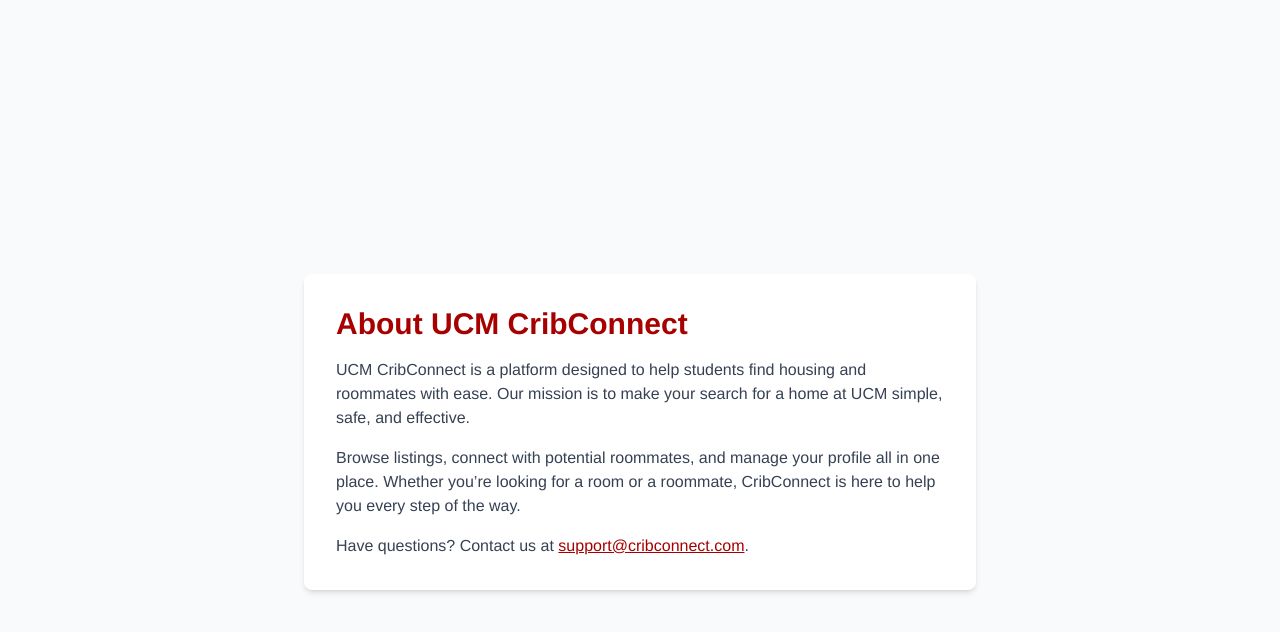
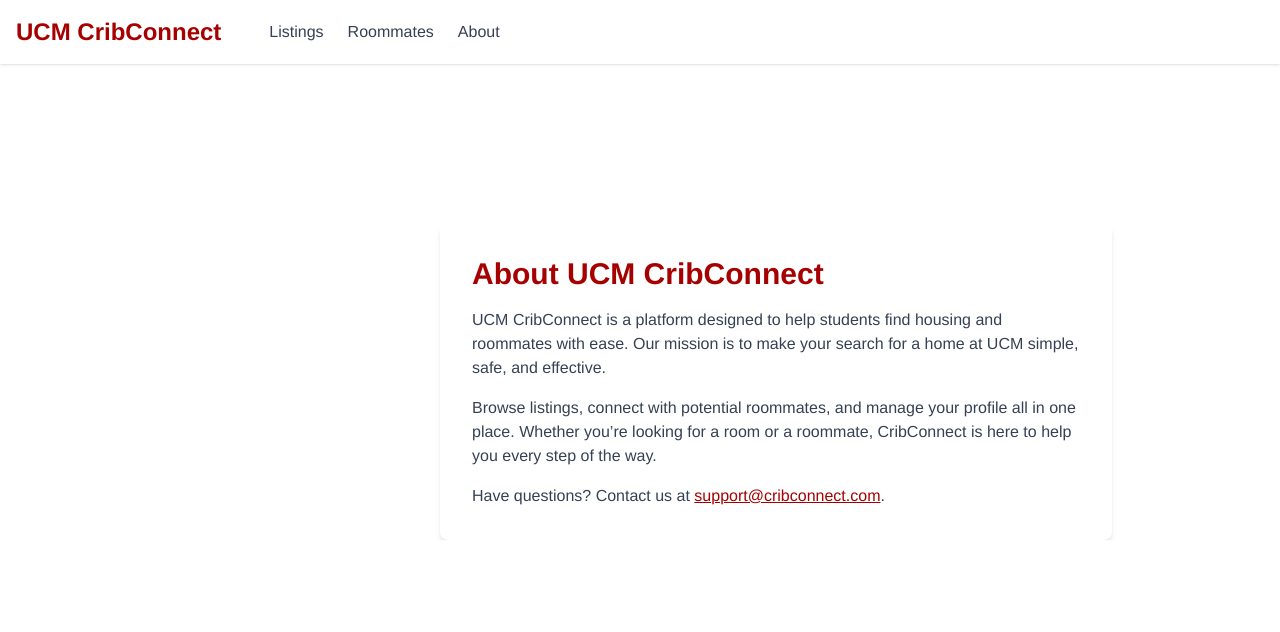
Before and after one commit to SaitejaThadisetty/cribconnect, a Next.js app: page /about in a window 1280 px wide. Shown: the top 632 px of the page. Built offline with nearby package versions, Linux system fonts and the light colour scheme.

Commit message:
about-page

```diff
--- a/src/app/about/page.tsx
+++ b/src/app/about/page.tsx
@@ -1,7 +1,28 @@
+import Link from "next/link";
+import { Button } from "@/components/ui/button";
+
 export default function AboutPage() {
   return (
-    <div className="flex flex-col items-center justify-center min-h-screen bg-gray-50">
-      <div className="max-w-2xl p-8 bg-white rounded-lg shadow-md mt-16">
+    <div>
+      <header className="bg-white shadow-sm sticky top-0 z-10">
+        <nav className="container mx-auto px-4 py-4 flex justify-between items-center">
+          <div className="flex items-center space-x-8">
+            <Link href="/" passHref>
+              <Button variant="ghost" className="p-0 h-auto hover:bg-transparent cursor-pointer">
+                <h1 className="text-2xl font-bold text-[#A60000] font-montserrat">
+                  UCM CribConnect
+                </h1>
+              </Button>
+            </Link>
+            <div className="hidden md:flex items-center space-x-6 ml-4">
+              <Link href="/listings" className="text-base font-medium text-gray-700 hover:text-[#A60000]">Listings</Link>
+              <Link href="/roommates" className="text-base font-medium text-gray-700 hover:text-[#A60000]">Roommates</Link>
+              <Link href="/about" className="text-base font-medium text-gray-700 hover:text-[#A60000]">About</Link>
+            </div>
+          </div>
+        </nav>
+      </header>
+        <div className="max-w-2xl p-8 bg-white rounded-lg shadow-md mt-40 ml-110">
           <h1 className="text-3xl font-bold text-[#A60000] font-montserrat mb-4">About UCM CribConnect</h1>
           <p className="text-gray-700 mb-4">
             UCM CribConnect is a platform designed to help students find housing and roommates with ease. Our mission is to make your search for a home at UCM simple, safe, and effective.
--- a/src/app/listings/page.tsx
+++ b/src/app/listings/page.tsx
@@ -11,7 +11,6 @@ import Link from "next/link";
 
 export default function ListingsPage() {
   const { data: session } = useSession();
-  // No redirect logic here; redirect should be handled in login/signup pages
   return (
     <div className="flex flex-col min-h-screen">
       <header className="bg-white shadow-sm sticky top-0 z-10">
--- a/src/app/login/page.tsx
+++ b/src/app/login/page.tsx
@@ -20,7 +20,7 @@ export default function LoginPage() {
       body: new URLSearchParams({ email, password })
     });
     if (res.ok) {
-      router.push("/");
+      router.push("/listings");
     } else {
       alert("Invalid credentials");
     }
@@ -54,7 +54,7 @@ export default function LoginPage() {
             <span className="px-2 bg-white text-gray-500">Or continue with</span>
           </div>
         </div>
-  <Button variant="outline" className="w-full cursor-pointer" type="button" onClick={() => signIn("google", { callbackUrl: "/" })}>Sign in with Google</Button>
+        <Button variant="outline" className="w-full cursor-pointer" type="button" onClick={() => signIn("google", { callbackUrl: "/listings" })}>Sign in with Google</Button>
 
         <div className="text-center pt-4 text-sm text-gray-600">
           Don't have an account?{' '}
--- a/src/app/signup/page.tsx
+++ b/src/app/signup/page.tsx
@@ -20,7 +20,7 @@ export default function SignupPage() {
       body: JSON.stringify({ name, email, password })
     });
     if (res.ok) {
-      router.push("/");
+      router.push("/login");
     } else {
       alert("Signup failed");
     }
@@ -58,7 +58,7 @@ export default function SignupPage() {
             <span className="px-2 bg-white text-gray-500">Or continue with</span>
           </div>
         </div>
-  <Button variant="outline" className="w-full cursor-pointer" type="button" onClick={() => signIn("google", { callbackUrl: "/" })}>Sign up with Google</Button>
+        <Button variant="outline" className="w-full cursor-pointer" type="button" onClick={() => signIn("google", { callbackUrl: "/listings" })}>Sign up with Google</Button>
 
         <div className="text-center pt-4 text-sm text-gray-600">
           Already have an account?{' '}
```
Also changed, not shown: public/globe.svg (added), public/next.svg (added). Lines whose indentation alone changed are shown as unchanged.
